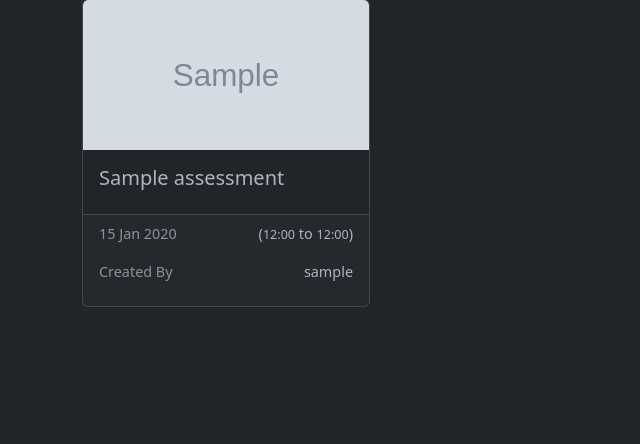
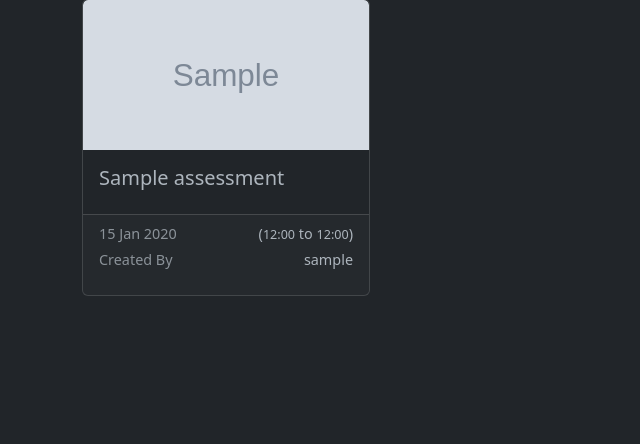
Before and after one commit to ntholi/pasp, a Django app: page /courses/1/ in a window 1280 px wide. Shown: the part 244-688 px from the top of the page, without its empty margins (0-640 px from the left). Run offline with Django 4.2, Linux system fonts and the light colour scheme; a user stored in the database is signed in; tables that the repository leaves empty hold one stand-in row (values such as "Sample post"); grey boxes marked "Sample" are stand-in pictures; some libraries are stand-ins or nearby versions.

Commit message:
assessment card styling

```diff
--- a/courses/templates/courses/assessment_card.html
+++ b/courses/templates/courses/assessment_card.html
@@ -7,14 +7,14 @@
 
 <div class="card-footer time-display">
     <div class="mb-0 d-flex justify-content-between">
-        <p class="text-muted">{{ assessment.start_time|date:"d M Y" }}</p>
+        <span class="text-muted">{{ assessment.start_time|date:"d M Y" }}</span>
         <div>
             (<small>{{ assessment.start_time|time:"H:i" }}</small>
         to
         <small>{{ assessment.end_time|time:"H:i" }}</small>)
         </div>
     </div>
-    <div class="d-flex justify-content-between">
+    <div class="d-flex justify-content-between mt-1">
         <p class="text-muted">Created By</p>
         <p>{{ assessment.created_by }}</p>
     </div>
```
